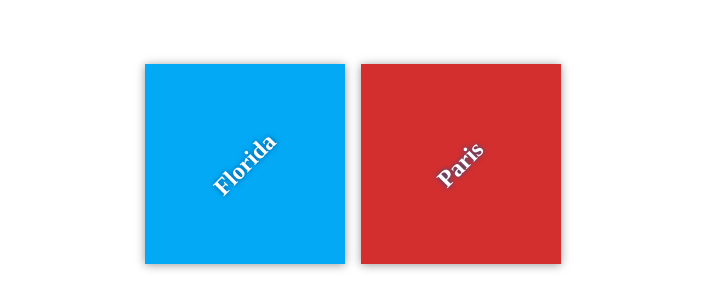
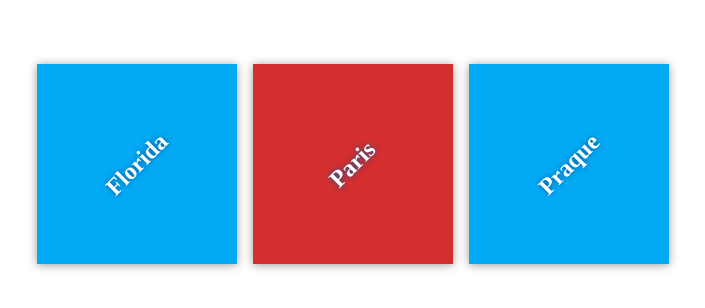
Before and after one commit to cranknet/my-travel-plans, a plain HTML site: page index.html in a window 1280 px wide. Shown: the part 236-544 px from the top of the page, without its empty margins (287-992 px from the left). Drawn offline with Linux system fonts and the light colour scheme; files that its build step writes are made by us from their sources.

Commit message:
add prague destination.

```diff
--- a/index.html
+++ b/index.html
@@ -17,6 +17,10 @@
         <div class="destination" id="paris">
             <h2>Paris</h2>
         </div>
+
+        <div class="destination" id="praque">
+            <h2>Praque</h2>
+        </div>
     </div>
 </div>
 
```
